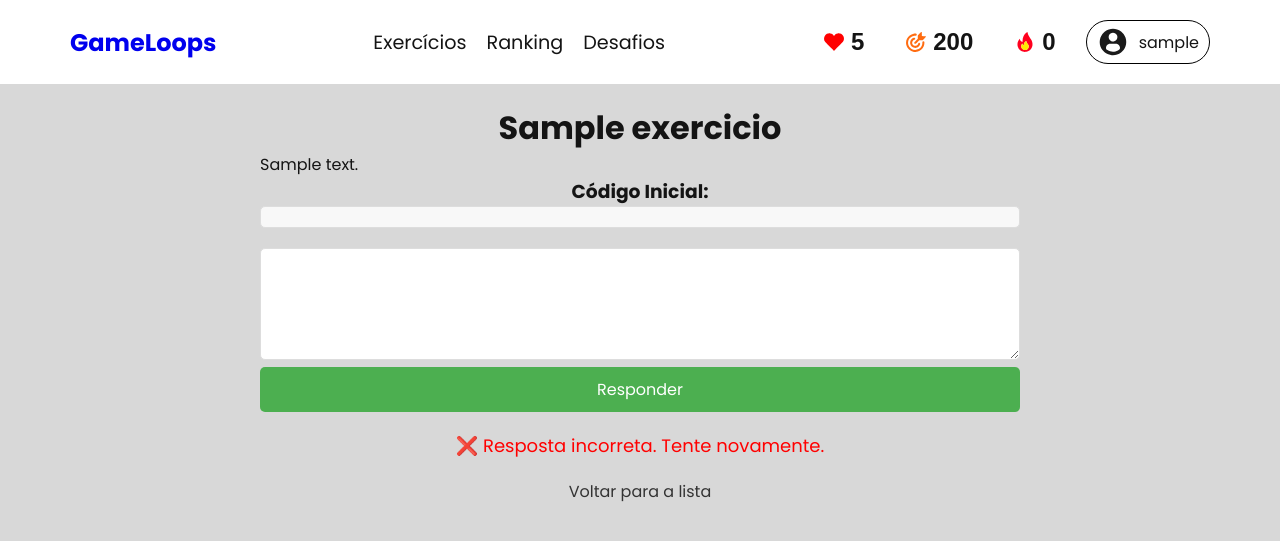
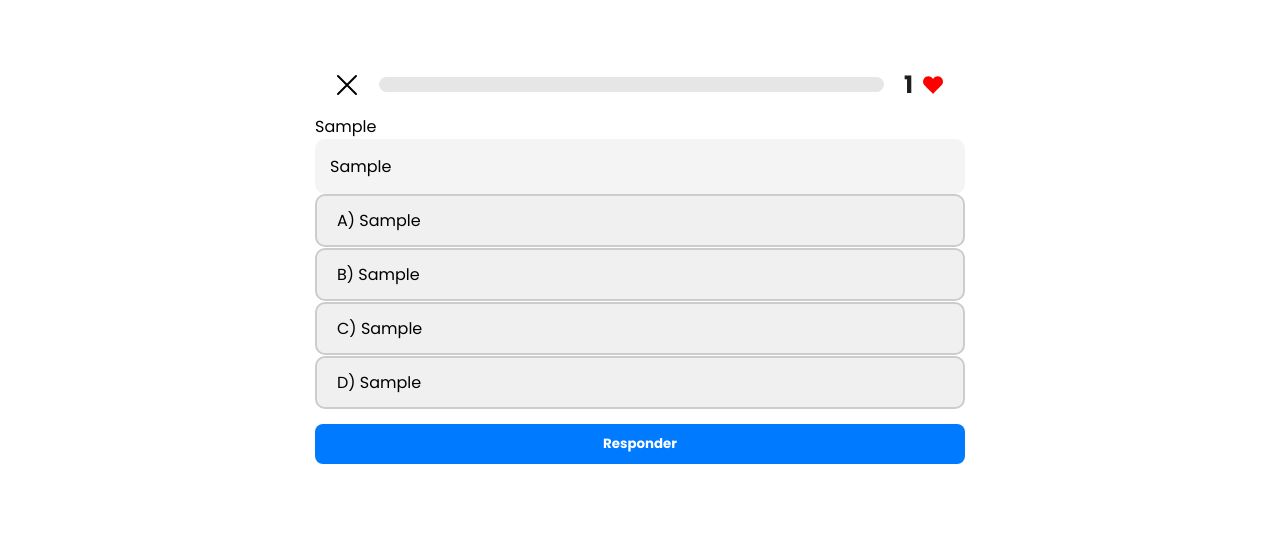
Before and after one commit to marcosantonioh/teste2, a Django app: page /exercicios/resolver/1/ in a window 1280 px wide. Shown: the top 541 px of the page. Run offline with Django 5.2, Linux system fonts and the light colour scheme; a user stored in the database is signed in; tables that the repository leaves empty hold one stand-in row (values such as "Sample post"); some web fonts are replaced.

Commit message:
work in pages percurso and resolver exercicios

```diff
--- a/apps/exercicios/forms.py
+++ b/apps/exercicios/forms.py
@@ -6,7 +6,7 @@ class ExercicioForm(forms.ModelForm):
         model = Exercicio
         fields = [
             'titulo',
-            'descricao',
+            'enunciado',
             'alternativa_a',
             'alternativa_b',
             'alternativa_c',
@@ -15,6 +15,6 @@ class ExercicioForm(forms.ModelForm):
             'dificuldade',
         ]
         widgets = {
-            'descricao': forms.Textarea(attrs={'rows': 6, 'cols': 60}),
+            'enunciado': forms.Textarea(attrs={'rows': 6, 'cols': 60}),
             'resposta_correta': forms.RadioSelect(choices=Exercicio.RESPOSTAS_CHOICES),
         }
--- a/apps/exercicios/templates/exercicios/lista_exercicios.html
+++ b/apps/exercicios/templates/exercicios/lista_exercicios.html
@@ -6,7 +6,7 @@
 
 <div class="container">
   <div class="exercicio-card">
-    <h1>{{ modulo }}</h1>
+    <h1>{{ modulo.nome }}</h1>
 
     {% for exercicio in exercicios %}
     <div class="card {% if exercicio.bloqueado %}bloqueado{% else %}disponivel{% endif %}">
@@ -49,7 +49,7 @@
 
       {% if not exercicio.bloqueado and not exercicio.concluido %}
         <div class="card-btn">
-          <a href="{% url 'submeter_exercicio' modulo exercicio.id %}">Iniciar Exercício</a>
+          <a href="{% url 'resolver_exercicio' exercicio.id %}">Iniciar Exercício</a>
         </div>
       {% endif %}
 
--- a/apps/exercicios/templates/exercicios/resolver_exercicio.html
+++ b/apps/exercicios/templates/exercicios/resolver_exercicio.html
@@ -1,31 +1,38 @@
 <!-- filepath: /home/marcos-rocha/Git-hub/Django/teste2/apps/exercicios/templates/exercicios/submeter.html -->
-{% extends "navbar.html" %}
 {% load static %}
 
 {% block content %}
+
 <link rel="stylesheet" href="{% static 'style/partials/exercicios/submit.css' %}">
 
 <div class="container">
-    <h1>{{ exercicio.titulo }}</h1>
-    <p>{{ exercicio.descricao }}</p>
-
-    <h3>Código Inicial:</h3>
-    <pre>{{ exercicio.codigo_inicial }}</pre>
+    {% include "progress.html" %}
 
     <form method="POST">
-        {% csrf_token %}
-        {{ form.as_p }}
-        <textarea name="codigo" rows="6" cols="50">{{ exercicio.codigo_inicial }}</textarea><br>
-        <button type="submit">Responder</button>
+        {% if exercicio.tipo == 'mcq' %}
+            <p>{{ exercicio.enunciado }}</p>
+            <!-- <h3>Código:</h3> -->
+            <pre>{{ exercicio.codigo }}</pre>
 
-        <div class="message">
-            {% if correta %}
-                <p class="green">✅ Parabéns! Você acertou!</p>
-            {% else %}
-                <p class="red">❌ Resposta incorreta. Tente novamente.</p>
-            {% endif %}
-        </div>
-        <a class="back-link" href="{% url 'exercicios:lista_exercicios' %}">Voltar para a lista</a>
+            <div class="alternativas">
+                <input type="radio" name="resposta" id="altA" value="A" hidden>
+                <label for="altA" class="botao-alternativa">A) {{ exercicio.alternativa_a }}</label>
+
+                <input type="radio" name="resposta" id="altB" value="B" hidden>
+                <label for="altB" class="botao-alternativa">B) {{ exercicio.alternativa_b }}</label>
+
+                <input type="radio" name="resposta" id="altC" value="C" hidden>
+                <label for="altC" class="botao-alternativa">C) {{ exercicio.alternativa_c }}</label>
+
+                <input type="radio" name="resposta" id="altD" value="D" hidden>
+                <label for="altD" class="botao-alternativa">D) {{ exercicio.alternativa_d }}</label>
+            </div>
+
+        {% elif exercicio.tipo == 'code' %}
+            <textarea name="codigo" rows="10" cols="60">{{ exercicio.codigo }}</textarea>
+        {% endif %}
+
+        <button type="submit" class="submit">Responder</button>
     </form>
 
     <!-- Resultado aparece aqui, se existir -->
--- a/apps/exercicios/urls.py
+++ b/apps/exercicios/urls.py
@@ -5,8 +5,8 @@ app_name = "exercicios"
 
 urlpatterns = [
     path("", views.modulos, name="modulos"),
-    path("modulos/", views.modulos, name='modulos'),
+    path("modulos/", views.modulos, name='modulos'),  # ou remova essa, se preferir
+    path('resolver/<int:exercicio_id>/', views.resolver_exercicio, name='resolver_exercicio'),
     path('percurso/<int:modulo_id>/', views.percurso, name='percurso'),
     path('<str:modulo>/', views.lista_exercicios, name='lista_exercicios'),
-    path('resolver/<int:exercicio_id>/', views.resolver_exercicio, name='resolver_exercicio'),
 ]
--- a/apps/exercicios/views.py
+++ b/apps/exercicios/views.py
@@ -3,7 +3,9 @@ from apps.usuarios.models import Perfil
 from django.core.exceptions import ObjectDoesNotExist
 from django.shortcuts import render, get_object_or_404, redirect
 from apps.exercicios.models import Exercicio, Modulo, Secao, Estacao
-from apps.exercicios.forms import ExercicioForm
+from django.http import Http404
+
+
 
 # @login_required(login_url="usuarios:login_usuario")
 def main_view(request):
@@ -55,6 +57,8 @@ def percurso(request, modulo_id):
     # Para cada seção, você pode obter as estações
     for secao in secoes:
         secao.estacoes_list = Estacao.objects.filter(secao=secao)
+        for estacao in secao.estacoes_list:
+            estacao.exercicios_list = Exercicio.objects.filter(estacao=estacao)
 
     context = {
         'modulo': modulo,
@@ -68,13 +72,13 @@ def percurso(request, modulo_id):
 
 
 
-def lista_exercicios(request, modulo):
+def lista_exercicios(request, modulo_id):
     try:
         perfil = Perfil.objects.get(user=request.user)
     except ObjectDoesNotExist:
         perfil = Perfil.objects.create(user=request.user)
 
-    # Filtra os exercícios com base no módulo selecionado
+    modulo = get_object_or_404(Modulo, pk=modulo_id)
     exercicios = Exercicio.objects.filter(modulo=modulo).order_by('bloqueado')
 
     context = {
@@ -87,26 +91,39 @@ def lista_exercicios(request, modulo):
 
 
 
+
+
 def resolver_exercicio(request, exercicio_id):
     exercicio = get_object_or_404(Exercicio, id=exercicio_id)
-    resultado = None  # Inicialmente não tem resultado ainda
+    resultado = None
+    correta = None
+    perfil = Perfil.objects.get(user=request.user)
+
+    try:
+        perfil = Perfil.objects.get(user=request.user)
+    except Perfil.DoesNotExist:
+        raise Http404("Perfil não encontrado")
 
     if request.method == 'POST':
-        resposta_usuario = request.POST.get('resposta')
-        if resposta_usuario == exercicio.resposta_correta:
-            resultado = 'correto'
-        else:
-            resultado = 'incorreto'
+        if exercicio.tipo == 'mcq':
+            resposta_usuario = request.POST.get('resposta')
+            correta = resposta_usuario == exercicio.resposta_correta
+        elif exercicio.tipo == 'code':
+            resposta_usuario = request.POST.get('codigo', '').strip()
+            correta = resposta_usuario == exercicio.resposta_correta.strip()
+
+        resultado = 'correto' if correta else 'incorreto'
+
+        # Reduz uma vida se errar
+        if not correta:
+            if perfil.vidas > 0:
+                perfil.vidas -= 1
+                perfil.save()
 
     return render(request, 'exercicios/resolver_exercicio.html', {
         'exercicio': exercicio,
-        'resultado': resultado
+        'resultado': resultado,
+        'correta': correta,
+        'perfil': perfil,
+        'modulo_id': exercicio.modulo.id,  # ou como for o relacionamento
     })
-
-
-def exercicio_detalhe(request, modulo, exercicio_slug):
-    contexto = {
-        'modulo': modulo,
-        'exercicio': exercicio_slug.replace('-', ' ').title(),  # Só para exibir bonito
-    }
-    return render(request, 'exercicios/exercicio_detalhe.html', contexto)
--- a/static/style/partials/exercicios/submit.css
+++ b/static/style/partials/exercicios/submit.css
@@ -1,75 +1,122 @@
-/* filepath: /home/marcos-rocha/Git-hub/Django/teste2/static/style/submeter.css */
 .container {
-    margin: 0 auto;
-    padding: 20px;
-    max-width: 800px;
+    max-width: 700px;
+    margin: 30px auto;
+    padding: 25px;
 }
 
-h1, h3 {
-    text-align: center;
+h2, h3 {
+    color: #333;
+    margin-bottom: 10px;
+}
+
+.enunciado {
+    font-size: 18px;
+    margin-bottom: 20px;
 }
 
 pre {
-    background-color: #f8f8f8;
-    border: 1px solid #ddd;
-    padding: 10px;
-    border-radius: 5px;
+    background: #f4f4f4;
+    padding: 15px;
+    border-radius: 10px;
     overflow-x: auto;
 }
-
+/*
 form {
     margin-top: 20px;
+} */
+
+label {
+    display: block;
+    /* margin-bottom: 10px; */
+    font-size: 16px;
+    cursor: pointer;
 }
+
 
 textarea {
     width: 100%;
-    padding: 10px;
-    border: 1px solid #ddd;
-    border-radius: 5px;
+    padding: 12px;
+    border-radius: 10px;
+    border: 1px solid #ccc;
     font-family: monospace;
+    resize: vertical;
 }
 
-button {
-    display: block;
+.submit {
+    margin-top: 15px;
     width: 100%;
-    padding: 10px;
-    background-color: #4CAF50;
+    padding: 10px 20px;
+    background-color: #007bff;
     color: white;
     border: none;
-    border-radius: 5px;
+    border-radius: 8px;
     cursor: pointer;
+    font-weight: bold;
+}
+
+.submit:hover {
+    background-color: #0056b3;
+}
+
+.message, .resultado {
+    margin-top: 20px;
+    padding: 15px;
+    border-radius: 10px;
     font-size: 16px;
 }
 
-button:hover {
-    background-color: #45a049;
+.green {
+    background-color: #d4edda;
+    color: #155724;
 }
 
-.message {
-    text-align: center;
-    margin-top: 20px;
-}
-
-.message p {
-    font-size: 18px;
-}
-
-.message p.green {
-    color: green;
-}
-
-.message p.red {
-    color: red;
+.red {
+    background-color: #f8d7da;
+    color: #721c24;
 }
 
 .back-link {
-    display: block;
-    text-align: center;
+    display: inline-block;
     margin-top: 20px;
     text-decoration: none;
-    color: #333;
+    color: #555;
+    font-weight: bold;
 }
 
 .back-link:hover {
-    color: #666;
+    color: #000;
 }
+
+
+
+
+
+
+
+.alternativas {
+    display: flex;
+    flex-direction: column;
+    gap: 1px;
+    /* margin-bottom: 5px; */
+}
+
+.botao-alternativa {
+    padding: 12px 20px;
+    background-color: #f0f0f0;
+    border: 2px solid #ccc;
+    border-radius: 10px;
+    cursor: pointer;
+    font-size: 16px;
+    transition: 0.2s ease;
+    user-select: none;
+}
+
+.botao-alternativa:hover {
+    background-color: #e0e0e0;
+}
+
+input[type="radio"]:checked + .botao-alternativa {
+    background-color: #007bff;
+    color: white;
+    border-color: #0056b3;
+}
--- /dev/null
+++ b/static/style/progress.css
@@ -0,0 +1,121 @@
+@import "/static/style/global/global.css";
+
+/* Estilo para a barra superior */
+.top-bar {
+    display: flex;
+    justify-content: space-between;
+    align-items: center;
+    /* background-color: #f8f9fa; */
+    padding: 12px 20px;
+    /* border-bottom: 2px solid #e0e0e0; */
+    top: 0;
+    z-index: 1000;
+}
+
+/* Botão de sair (X) */
+.exit-button {
+    background: none;
+    border: none;
+    cursor: pointer;
+    transition: 0.2s;
+}
+
+.exit-icon {
+    width: 24px;
+    height: 24px;
+}
+
+/* Barra de progresso */
+.progress-container {
+    flex: 1;
+    margin: 0 20px;
+    background-color: #e6e6e6;
+    border-radius: 20px;
+    height: 15px;
+    overflow: hidden;
+}
+
+.progress-bar {
+    background-color: #4caf50;
+    height: 100%;
+    width: 40%; /* valor pode ser dinâmico */
+    transition: width 0.3s ease;
+}
+
+.vidas {
+    display: flex;
+    align-items: center;
+    gap: 8px;
+}
+
+.icone-vida {
+    width: 24px;
+    height: 24px;
+}
+
+.contador-vida {
+    font-weight: bold;
+    font-size: 1.5em;
+    color: #1e1e1e;
+}
+
+
+
+
+
+
+
+
+
+
+
+
+
+
+
+
+.modal-overlay {
+    position: fixed;
+    top: 0;
+    left: 0;
+    width: 100%;
+    height: 100%;
+    background: rgba(0, 0, 0, 0.6);
+    display: none;
+    align-items: center;
+    justify-content: center;
+    z-index: 1000;
+}
+
+.modal {
+    background: white;
+    padding: 20px;
+    border-radius: 8px;
+    max-width: 300px;
+    text-align: center;
+    box-shadow: 0 0 10px rgba(0,0,0,0.3);
+}
+
+.botoes {
+    margin-top: 20px;
+    display: flex;
+    justify-content: space-around;
+}
+
+.botao-sim,
+.botao-nao {
+    padding: 8px 16px;
+    border: none;
+    border-radius: 5px;
+    cursor: pointer;
+}
+
+.botao-sim {
+    background-color: #ccc;
+}
+
+.botao-nao {
+    background-color: #e63946;
+    color: white;
+    text-decoration: none;
+}
--- /dev/null
+++ b/templates/progress.html
@@ -0,0 +1,45 @@
+{% load static %}
+
+<link rel="stylesheet" href="{% static 'style/progress.css' %}">
+
+<div class="top-bar">
+    <a href="" class="exit-button" id="abrirModal">
+        <img src="/static/img/close-2.svg" class="exit-icon">
+    </a>
+
+    </button>
+
+    <div class="progress-container">
+        <div class="progress-bar" style="width: {{ progresso|default:'0' }}%;"></div>
+    </div>
+
+    <div class="vidas">
+        <span class="contador-vida">{{ perfil.vidas }}</span>
+        <img src="{% static 'img/heart.svg' %}" class="icone-vida">
+    </div>
+
+
+    <div class="modal-overlay" id="modal">
+        <div class="modal">
+            <p>Tem certeza que deseja sair?<br>Você perderá o progresso atual.</p>
+            <div class="botoes">
+                <button class="botao-sim" id="cancelarModal">Cancelar</button>
+                <a href="{% url 'exercicios:percurso' modulo_id%}" class="botao-nao">Ok</a>
+            </div>
+        </div>
+    </div>
+
+</div>
+
+
+
+<script>
+    document.getElementById('abrirModal').addEventListener('click', function(event) {
+        event.preventDefault();
+        document.getElementById('modal').style.display = 'flex';
+    });
+
+    document.getElementById('cancelarModal').addEventListener('click', function() {
+        document.getElementById('modal').style.display = 'none';
+    });
+</script>
```
Also changed, not shown: apps/exercicios/models.py (+6 -11 lines), apps/exercicios/templates/exercicios/percurso.html (+9 -7 lines), apps/exercicios/migrations/0007_remove_exercicio_descricao_exercicio_codigo_and_more.py (added), apps/exercicios/migrations/0008_alter_exercicio_modulo.py (added), static/img/close-2.svg (added).
